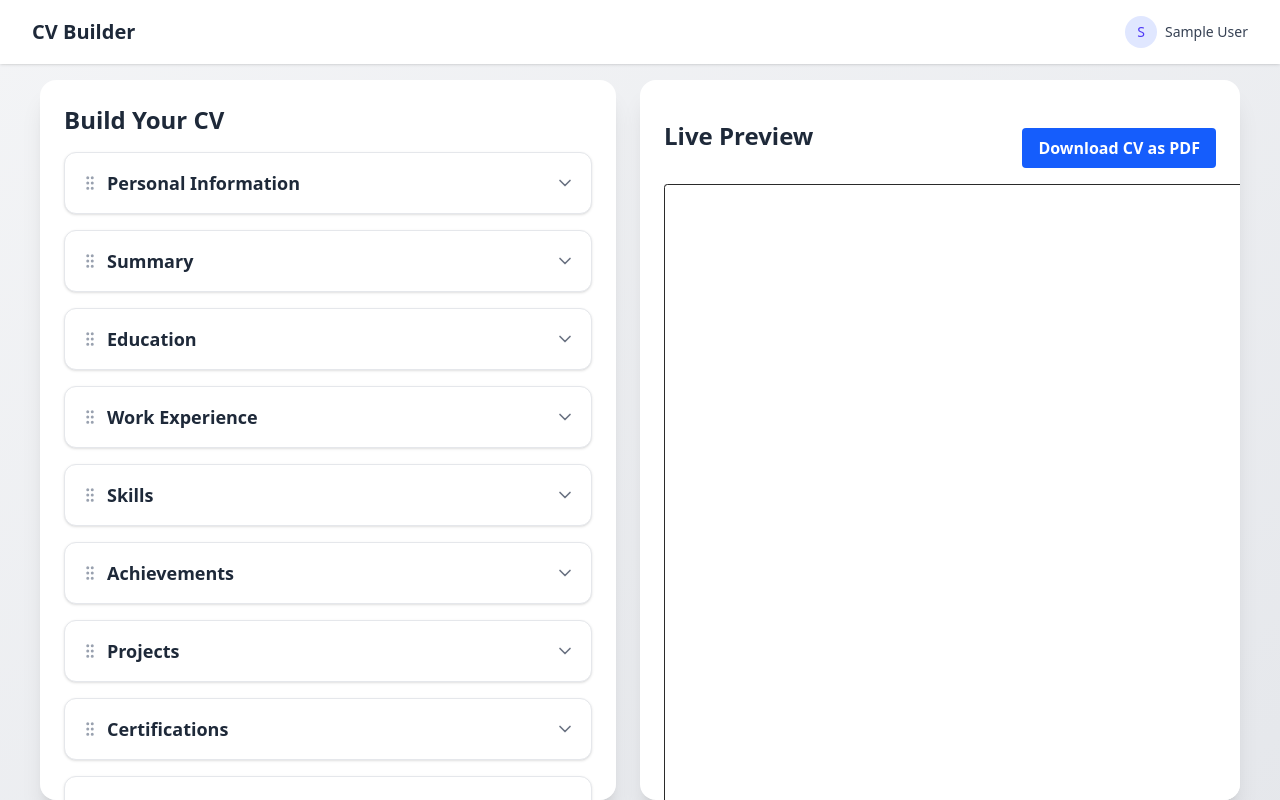
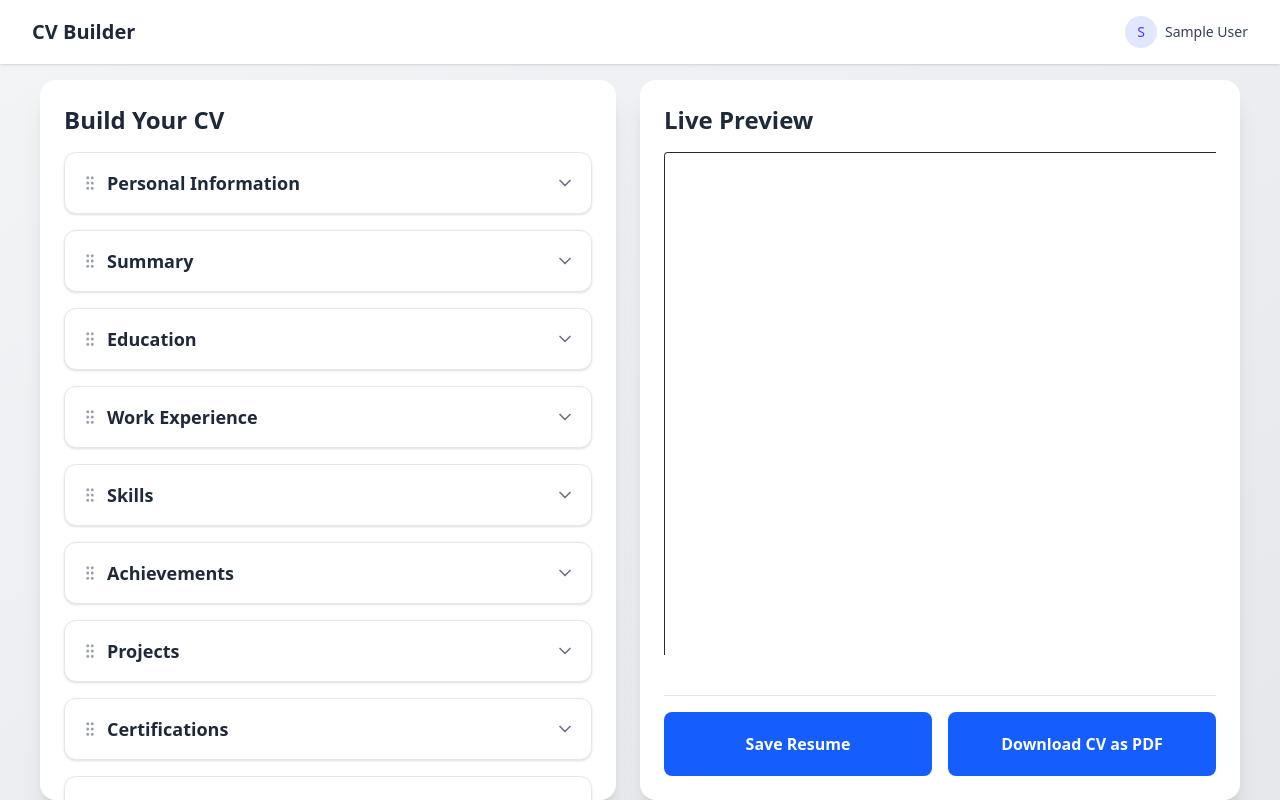
Before and after one commit to Haris-Ahmed07/cv-builder, a React (Vite) app in the folder frontend/: page /home in a window 1280 px wide. Built offline with nearby package versions, Linux system fonts and the light colour scheme; sample sign-in values are in the browser's storage.

Commit message:
WIP: temporary save before merging main

```diff
--- a/frontend/src/components/Builder/BuilderForm.jsx
+++ b/frontend/src/components/Builder/BuilderForm.jsx
@@ -14,7 +14,7 @@ import {
 import useCVStore from '../../store/cvStore'
 import SectionWrapper from './SectionWrapper'
 import sectionMap from './sectionMap'
-const BuilderForm = () => {
+const BuilderForm = ({ className = '' }) => {
   const sensors = useSensors(
     useSensor(PointerSensor, {
       activationConstraint: { distance: 8 }
@@ -35,7 +35,7 @@ const BuilderForm = () => {
   }
 
   return (
-    <div className="w-full lg:w-1/2 bg-white rounded-2xl shadow-xl p-6 overflow-y-auto max-h-[90vh]">
+    <div className={`w-full lg:w-1/2 bg-white rounded-2xl shadow-xl p-6 overflow-y-auto max-h-[90vh] ${className}`}>
       <h2 className="text-2xl font-bold text-gray-800 mb-4">Build Your CV</h2>
 
       <DndContext sensors={sensors} collisionDetection={closestCenter} onDragEnd={handleDragEnd}>
--- a/frontend/src/components/DownloadButton.jsx
+++ b/frontend/src/components/DownloadButton.jsx
@@ -3,7 +3,7 @@ import html2canvas from 'html2canvas'
 import jsPDF from 'jspdf'
 
 // Button to download the CV preview as a PDF
-const DownloadButton = () => {
+const DownloadButton = ({ className = '' }) => {
   // Handles the download process
   const handleDownload = async () => {
     const cv = document.getElementById('cv-preview') // Get the CV element
@@ -31,14 +31,20 @@ const DownloadButton = () => {
   }
 
   return (
-    <div className="text-center mt-6">
-      <button
-        onClick={handleDownload}
-        className="bg-blue-600 hover:bg-blue-700 text-white font-bold py-2 px-4 rounded"
-      >
-        Download CV as PDF
-      </button>
-    </div>
+    <button
+      onClick={handleDownload}
+      className={`
+        bg-blue-600 hover:bg-blue-700
+        text-white font-semibold
+        rounded-lg w-full h-full
+        transition-all duration-200
+        transform hover:scale-[1.02] active:scale-[0.98]
+        flex items-center justify-center
+        ${className}
+      `}
+    >
+      <span className="whitespace-nowrap">Download CV as PDF</span>
+    </button>
   )
 }
 
--- /dev/null
+++ b/frontend/src/components/SaveButton.jsx
@@ -0,0 +1,27 @@
+import React from 'react';
+
+const SaveButton = ({ className = '', children = 'Save Resume' }) => {
+  const handleSave = () => {
+    // Save functionality will be implemented here
+    console.log('Saving resume...');
+  };
+
+  return (
+    <button
+      onClick={handleSave}
+      className={`
+        bg-blue-600 hover:bg-blue-700
+        text-white font-semibold
+        rounded-lg w-full h-full
+        transition-all duration-200
+        transform hover:scale-[1.02] active:scale-[0.98]
+        flex items-center justify-center
+        ${className}
+      `}
+    >
+      <span className="whitespace-nowrap">{children}</span>
+    </button>
+  );
+};
+
+export default SaveButton;
--- a/frontend/src/pages/Home.jsx
+++ b/frontend/src/pages/Home.jsx
@@ -1,36 +1,34 @@
-import React, { useEffect } from 'react';
-import { useNavigate } from 'react-router-dom';
-import { useAuth } from '../contexts/AuthContext';
-import BuilderLayout from '../components/Builder/BuilderLayout';
-import BuilderForm from '../components/Builder/BuilderForm';
-import CVPreview from '../components/CVPreview';
-import DownloadButton from '../components/DownloadButton';
+import React from 'react'
+import BuilderLayout from '../components/Builder/BuilderLayout'
+import BuilderForm from '../components/Builder/BuilderForm'
+import CVPreview from '../components/CVPreview'
+import DownloadButton from '../components/DownloadButton'
+import SaveButton from '../components/SaveButton'
 
 const Home = () => {
-  const { user, isAuthenticated } = useAuth();
-  const navigate = useNavigate();
-
-  useEffect(() => {
-    if (!isAuthenticated) {
-      navigate('/signin', { state: { from: '/home' } });
-    }
-  }, [isAuthenticated, navigate]);
-
-  if (!isAuthenticated) {
-    return null; // or a loading spinner
-  }
   return (
     <BuilderLayout
-      form={<BuilderForm />}
+      form={<BuilderForm className="lg:overflow-y-auto lg:max-h-[90vh] lg:sticky lg:top-6" />}
       preview={
         <div className="w-full lg:w-1/2 flex flex-col gap-4">
-          <div className="bg-white rounded-2xl shadow-xl p-6 h-full overflow-hidden max-h-[90vh] relative">
+          <div className="bg-white rounded-2xl shadow-xl p-6 h-full min-h-[90vh] max-h-[90vh] flex flex-col sticky top-6">
             {/* Top bar inside preview container */}
-            <div className="flex justify-between items-center mb-4">
+            <div className="mb-4">
               <h2 className="text-2xl font-bold text-gray-800">Live Preview</h2>
-              <DownloadButton />
             </div>
-            <CVPreview />
+            <div className="flex-1 overflow-y-auto mb-4">
+              <CVPreview className="h-full" />
+            </div>
+            <div className="mt-6 pt-4 border-t border-gray-200">
+              <div className="grid grid-cols-2 gap-4 w-full">
+                <div className="w-full h-16">
+                  <SaveButton className="w-full h-full text-base" />
+                </div>
+                <div className="w-full h-16">
+                  <DownloadButton className="w-full h-full text-base" />
+                </div>
+              </div>
+            </div>
           </div>
         </div>
       }
```
